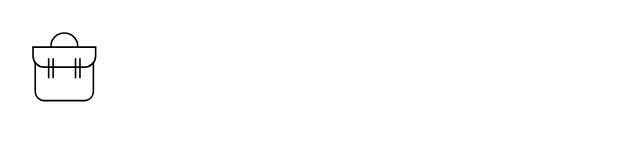
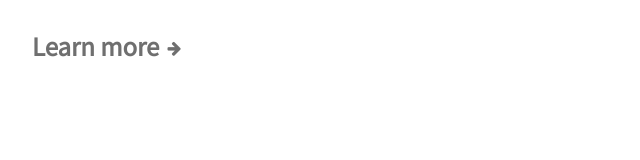
Before and after one commit to MohamedSaid7102/website---FCIMU, a plain HTML site: page index.html in a window 1280 px wide. Shown: the top 160 px of the page, without its empty margins (0-640 px from the left). Drawn offline with Linux system fonts and the light colour scheme; a web font is replaced by a local one.

Commit message:
learn more links

```diff
--- a/css/style.css
+++ b/css/style.css
@@ -4,6 +4,8 @@
   --primary-color: #ffd900;
   --secondary-color: #011f5b;
   --accent-color: #95001a;
+  --heading-color: #444;
+  --body-color: #6f6f6f;
   --btn-border-size: 3px;
   --input-font-size: 1.5rem;
 }
@@ -16,6 +18,7 @@ body {
   font-size: 62.5%;
   font-family: "Noto Sans KR", -apple-system, BlinkMacSystemFont, "Segoe UI",
     Roboto, Oxygen, Ubuntu, Cantarell, "Open Sans", "Helvetica Neue", sans-serif;
+  color: var(--body-color);
 }
 
 *,
@@ -32,6 +35,7 @@ h3 {
     Oxygen, Ubuntu, Cantarell, "Open Sans", "Helvetica Neue", sans-serif;
   margin-bottom: 0.8rem;
   margin-top: 2rem;
+  color: var(--heading-color);
 }
 
 h1 {
@@ -43,9 +47,11 @@ h2 {
 h3 {
   font-size: 1.5rem;
 }
-p {
+p,
+a {
   font-size: 1rem;
   margin: 0;
+  color: var(--body-color);
 }
 
 a {
@@ -68,7 +74,8 @@ a {
   h3 {
     font-size: 1.8rem;
   }
-  p {
+  p,
+  a {
     font-size: 1.3rem;
   }
 }
@@ -84,7 +91,8 @@ a {
   h3 {
     font-size: 3rem;
   }
-  p {
+  p,
+  a {
     font-size: 1.5rem;
   }
 }
@@ -224,3 +232,31 @@ a {
   font-size: 3.1rem;
   color: #fff;
 }
+
+/** link style */
+
+.link {
+  font-weight: 900;
+}
+
+.link-wrapper {
+  display: flex;
+  justify-content: center;
+  align-items: center;
+  width: max-content;
+}
+
+.link-wrapper .fa {
+  font-size: 1rem;
+}
+
+.link-icon {
+  transition: all 200ms ease-in-out;
+  padding-left: 0.5rem;
+  position: relative;
+  top: 2px;
+}
+
+.link-wrapper:hover .link-icon {
+  padding-left: 0.8rem;
+}
--- a/index.html
+++ b/index.html
@@ -29,46 +29,9 @@
     />
   </head>
   <body style="padding: 2rem; height: 300vh">
-    <svg
-      width="65"
-      height="70"
-      viewBox="0 0 65 70"
-      fill="none"
-      xmlns="http://www.w3.org/2000/svg"
-    >
-      <path
-        fill-rule="evenodd"
-        clip-rule="evenodd"
-        d="M12.1753 35.1118C6.00382 35.1118 1 30.108 1 23.9366V15.1033H63.6316V23.9231C63.6316 30.1013 58.6233 35.1096 52.4451 35.1096H12.1753V35.1118Z"
-        stroke="black"
-        stroke-width="1.61053"
-      />
-      <path
-        d="M16.6582 46.2961V26.1645"
-        stroke="black"
-        stroke-width="1.61053"
-      />
-      <path
-        d="M47.9746 46.2961V26.1645"
-        stroke="black"
-        stroke-width="1.61053"
-      />
-      <path
-        d="M45.7366 14.4211C45.7366 7.00816 39.7285 1 32.3156 1C24.9027 1 18.8945 7.00816 18.8945 14.4211"
-        stroke="black"
-        stroke-width="1.61053"
-      />
-      <path
-        d="M21.1309 26.1645V46.2961"
-        stroke="black"
-        stroke-width="1.61053"
-      />
-      <path d="M43.5 26.1645V46.2961" stroke="black" stroke-width="1.61053" />
-      <path
-        d="M61.3942 30.6382V59.7194C61.3942 64.6583 57.3903 68.6645 52.4491 68.6645H12.1792C7.24028 68.6645 3.23633 64.6606 3.23633 59.7194V30.6382"
-        stroke="black"
-        stroke-width="1.61053"
-      />
-    </svg>
+    <span class="link-wrapper">
+      <a href="#" class="link">Learn more</a>
+      <i class="fa fa-arrow-right link-icon"></i>
+    </span>
   </body>
 </html>
```
Also changed, not shown: Components/learnmore-link.html (added, +4 -0 lines).
